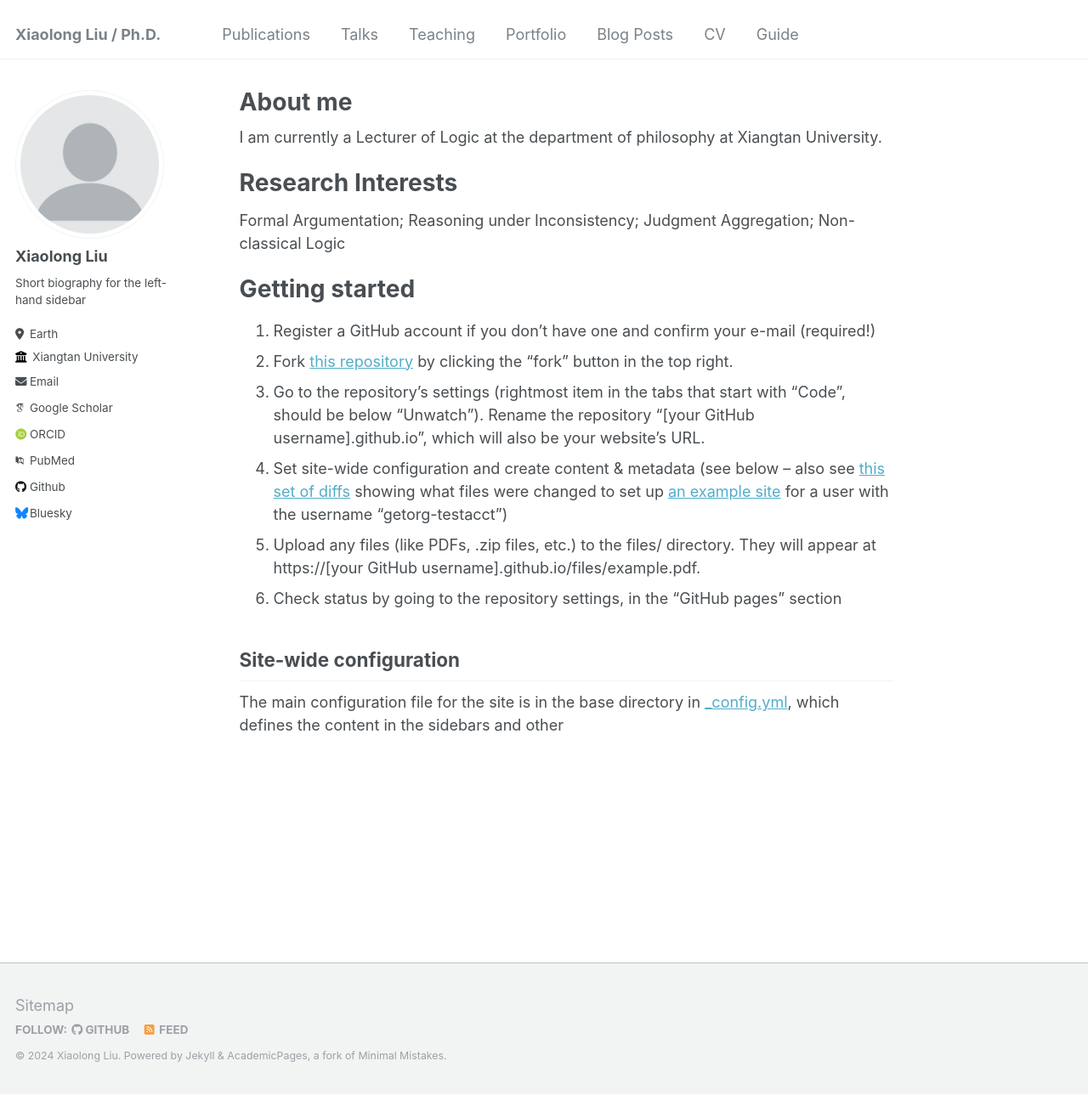
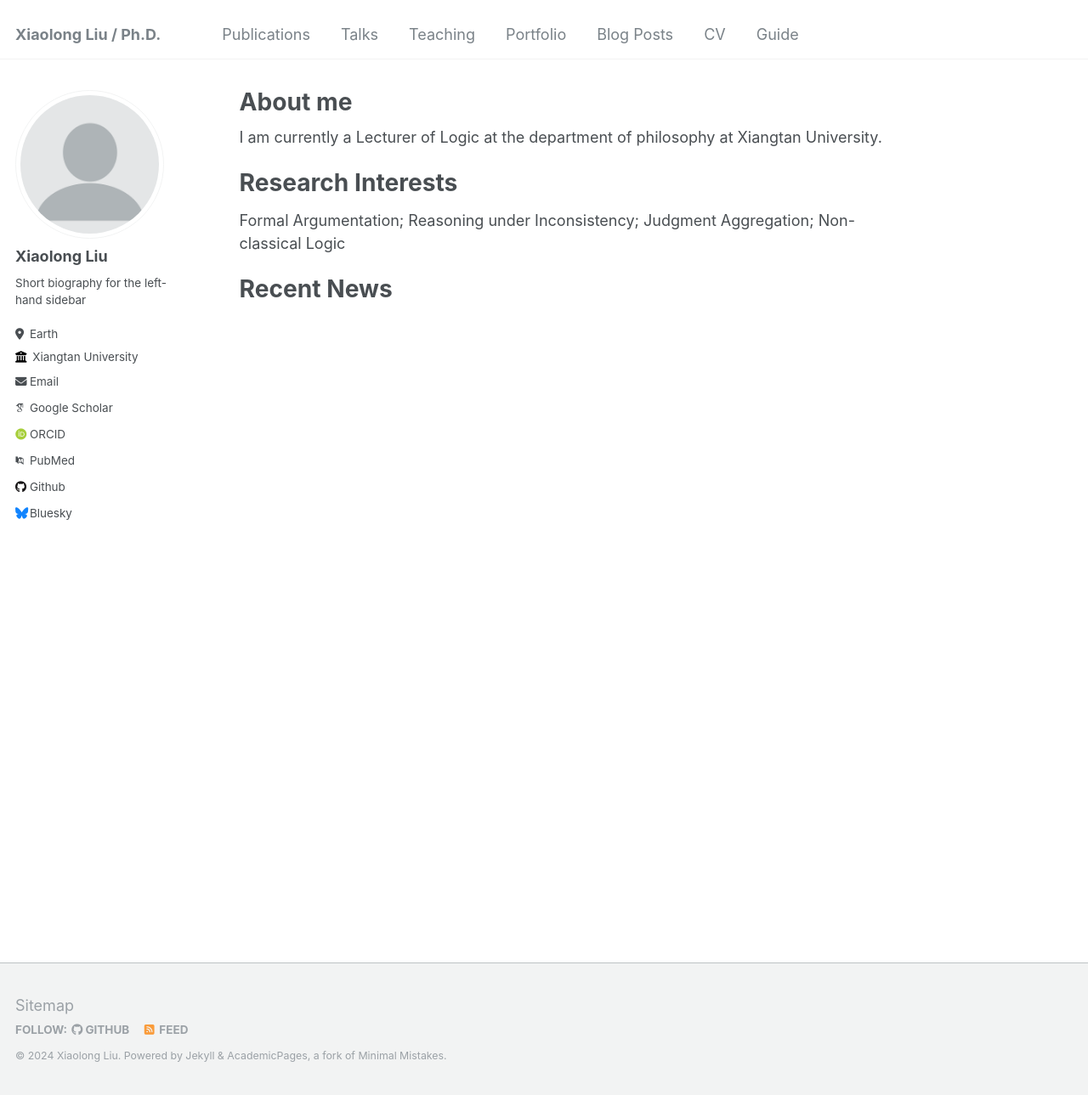
Before and after one commit to xiao-long-liu/xiao-long-liu.github.io, a Jekyll site: the page built from _pages/about.md, in a window 1280 px wide and 1289 px high. Shown: the whole window at 85% size. Built offline with Jekyll 4.4.1, drawn with Linux system fonts in a browser that asks for light colours; some web fonts are replaced.

Commit message:
Update about.md

```diff
--- a/_pages/about.md
+++ b/_pages/about.md
@@ -13,15 +13,5 @@ Research Interests
 ======
 Formal Argumentation; Reasoning under Inconsistency; Judgment Aggregation; Non-classical Logic
 
-Getting started
+Recent News
 ======
-1. Register a GitHub account if you don't have one and confirm your e-mail (required!)
-1. Fork [this repository](https://github.com/academicpages/academicpages.github.io) by clicking the "fork" button in the top right.
-1. Go to the repository's settings (rightmost item in the tabs that start with "Code", should be below "Unwatch"). Rename the repository "[your GitHub username].github.io", which will also be your website's URL.
-1. Set site-wide configuration and create content & metadata (see below -- also see [this set of diffs](http://archive.is/3TPas) showing what files were changed to set up [an example site](https://getorg-testacct.github.io) for a user with the username "getorg-testacct")
-1. Upload any files (like PDFs, .zip files, etc.) to the files/ directory. They will appear at https://[your GitHub username].github.io/files/example.pdf.
-1. Check status by going to the repository settings, in the "GitHub pages" section
-
-Site-wide configuration
-------
-The main configuration file for the site is in the base directory in [_config.yml](https://github.com/academicpages/academicpages.github.io/blob/master/_config.yml), which defines the content in the sidebars and other
```
